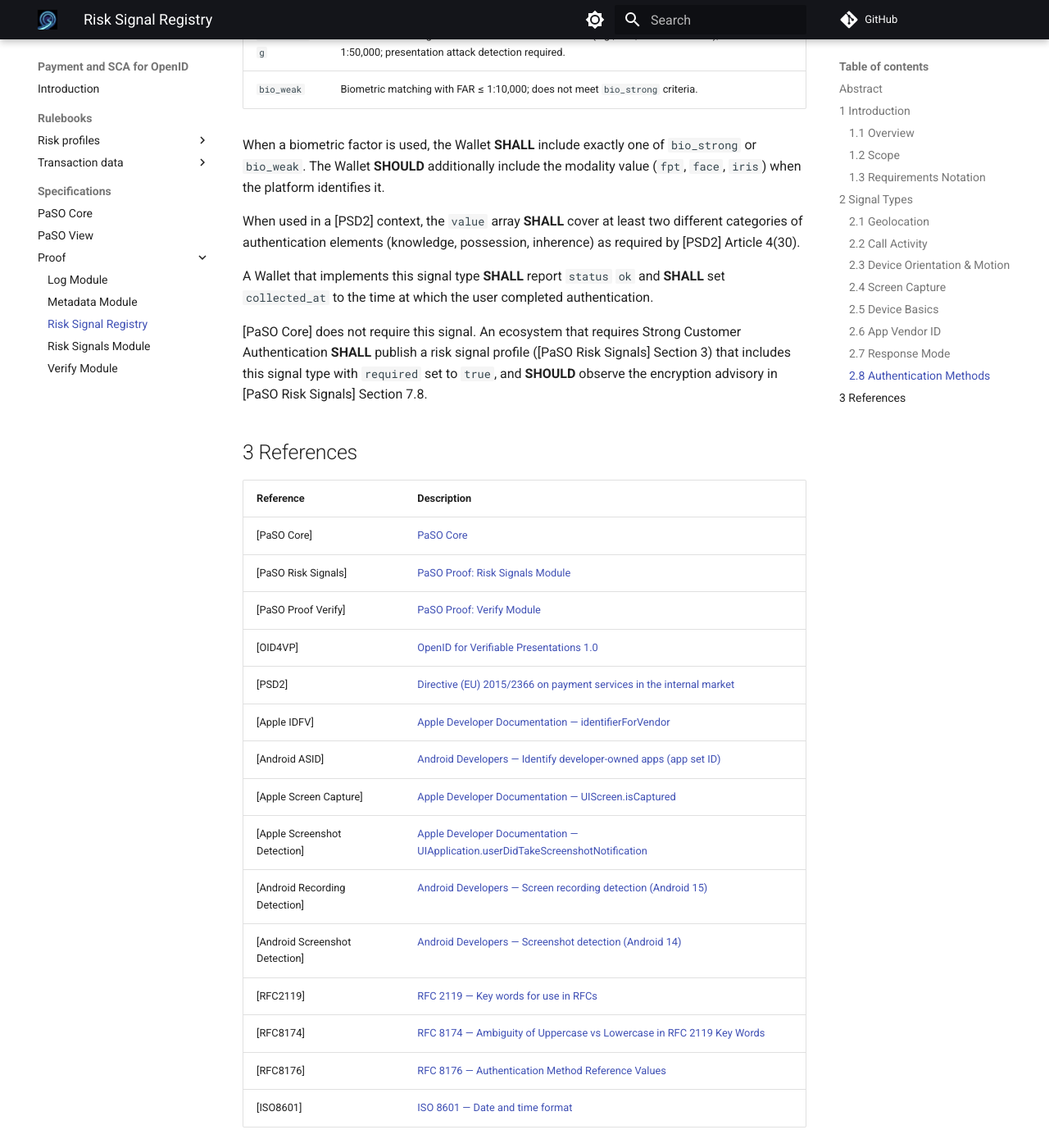
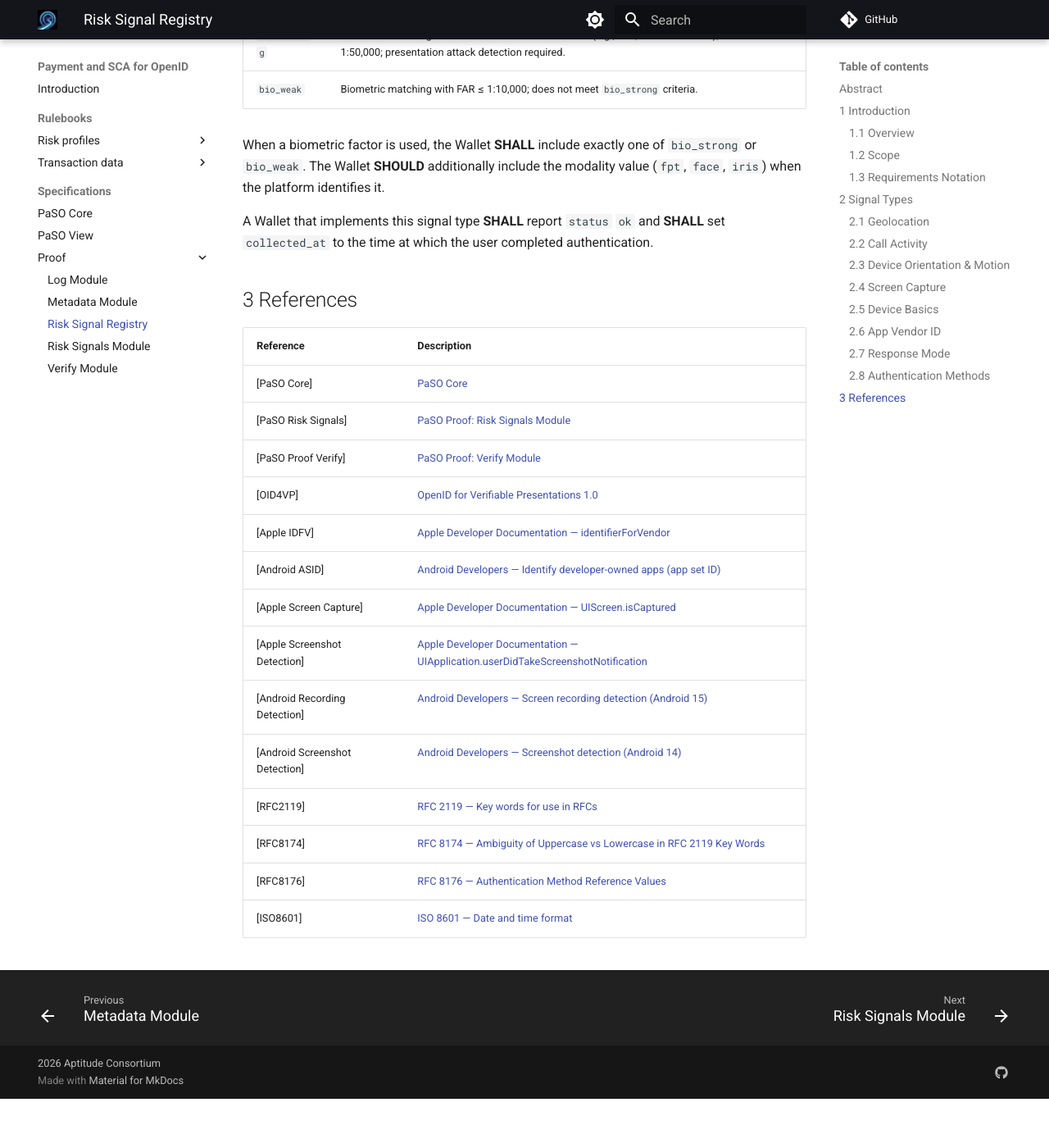
Before and after one commit to APTITUDE-Consortium/payments-and-sca-for-openid, an MkDocs documentation site: the page built from docs/specifications/proof/paso-proof-risk-signal-registry.md, in a window 1280 px wide and 1400 px high, scrolled down 5947 px. Shown: the whole window at 82% size. Built offline with MkDocs 1.6.1 and Material for MkDocs 9.7.7, drawn with Linux system fonts in a browser that asks for light colours; comment, search, counter and statistics services are not loaded; the version menu is left out; after the commit the page ends 7287 px from its top, so only the background shows below that.

Commit message:
docs: registry defines amr as a plain risk signal

```diff
--- a/docs/specifications/proof/paso-proof-risk-signal-registry.md
+++ b/docs/specifications/proof/paso-proof-risk-signal-registry.md
@@ -147,11 +147,7 @@ This document defines two additional values for biometric strength:
 
 When a biometric factor is used, the Wallet **SHALL** include exactly one of `bio_strong` or `bio_weak`. The Wallet **SHOULD** additionally include the modality value (`fpt`, `face`, `iris`) when the platform identifies it.
 
-When used in a [PSD2] context, the `value` array **SHALL** cover at least two different categories of authentication elements (knowledge, possession, inherence) as required by [PSD2] Article 4(30).
-
 A Wallet that implements this signal type **SHALL** report `status` `ok` and **SHALL** set `collected_at` to the time at which the user completed authentication.
-
-[PaSO Core] does not require this signal. An ecosystem that requires Strong Customer Authentication **SHALL** publish a risk signal profile ([PaSO Risk Signals] Section 3) that includes this signal type with `required` set to `true`, and **SHOULD** observe the encryption advisory in [PaSO Risk Signals] Section 7.8.
 
 ## 3 References
 
@@ -161,7 +157,6 @@ A Wallet that implements this signal type **SHALL** report `status` `ok` and **S
 | [PaSO Risk Signals]            | [PaSO Proof: Risk Signals Module](paso-proof-risk-signals.md)                                                                                                                      |
 | [PaSO Proof Verify]            | [PaSO Proof: Verify Module](paso-proof-verify.md)                                                                                                                                  |
 | [OID4VP]                       | [OpenID for Verifiable Presentations 1.0](https://openid.net/specs/openid-4-verifiable-presentations-1_0.html)                                                                     |
-| [PSD2]                         | [Directive (EU) 2015/2366 on payment services in the internal market](https://eur-lex.europa.eu/eli/dir/2015/2366/)                                                                |
 | [Apple IDFV]                   | [Apple Developer Documentation — identifierForVendor](https://developer.apple.com/documentation/uikit/uidevice/identifierforvendor)                                                |
 | [Android ASID]                 | [Android Developers — Identify developer-owned apps (app set ID)](https://developer.android.com/identity/app-set-id)                                                               |
 | [Apple Screen Capture]         | [Apple Developer Documentation — UIScreen.isCaptured](https://developer.apple.com/documentation/uikit/uiscreen/iscaptured)                                                         |
```
